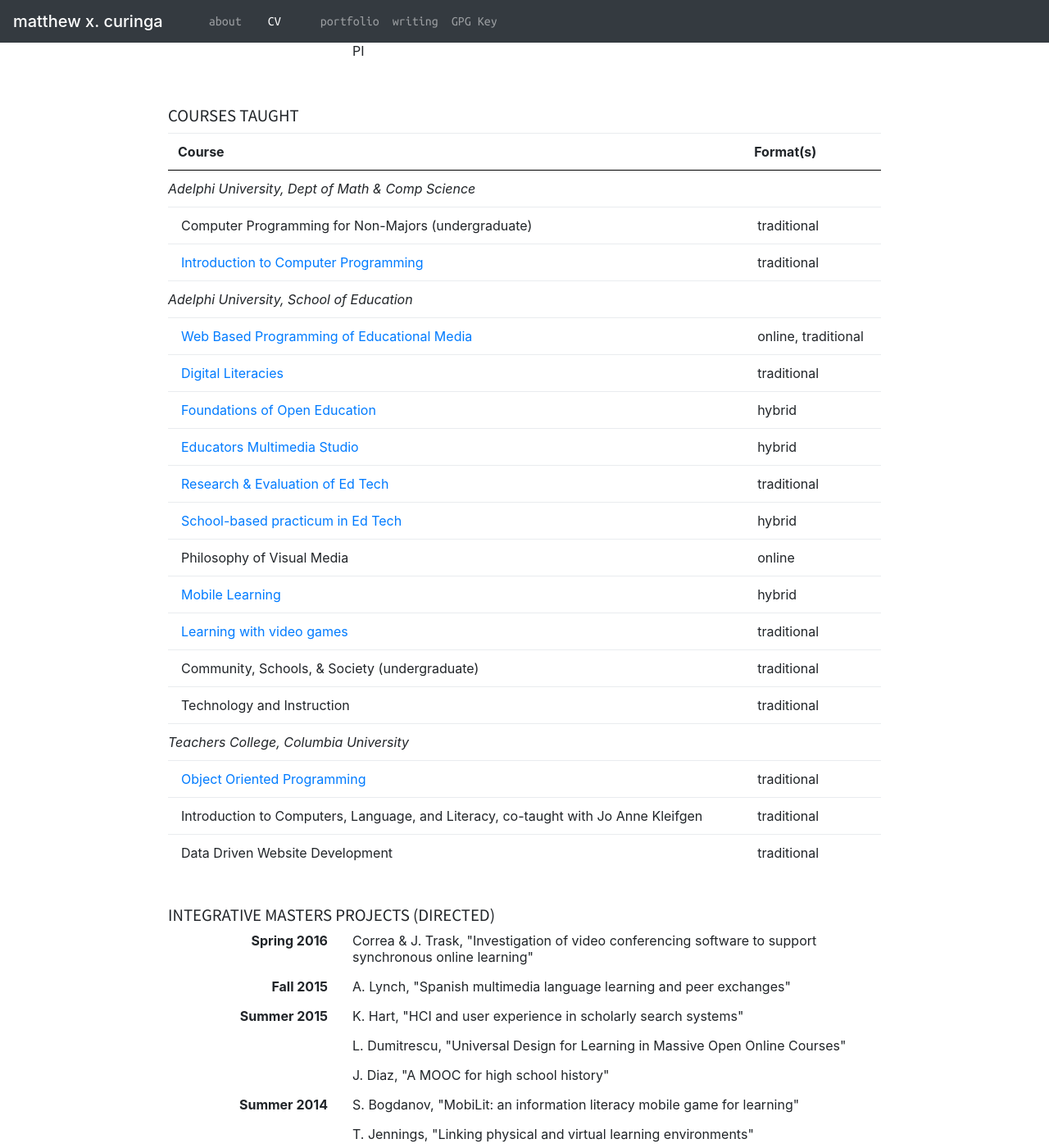
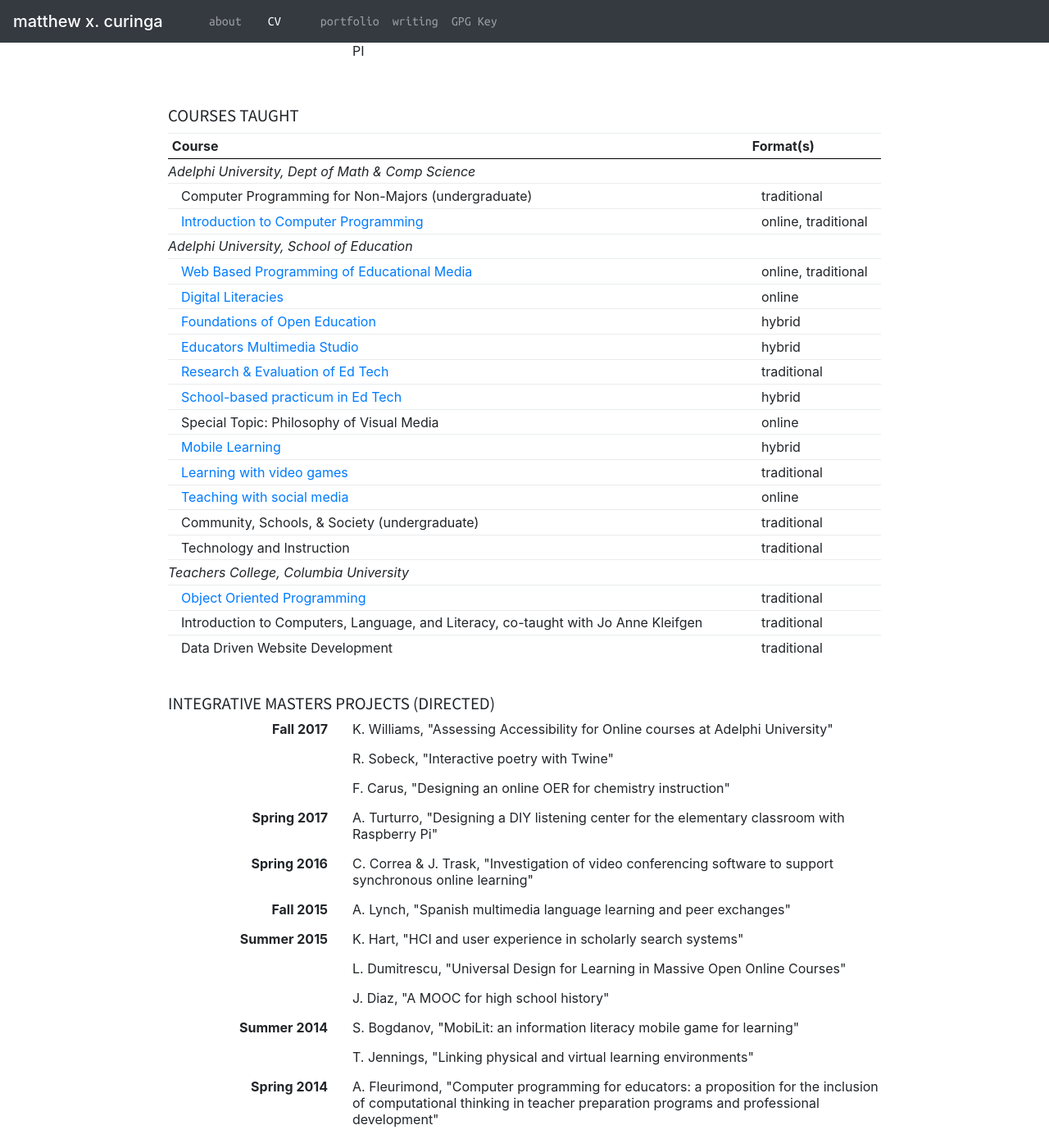
Before and after one commit to mcuringa/mcuringa.github.com, a Jekyll site: the page built from cv.md, in a window 1280 px wide and 1400 px high, scrolled down 4763 px. Shown: the whole window at 82% size. Built offline with Jekyll 4.4.1, drawn with Linux system fonts in a browser that asks for light colours; nearby versions of some CDN libraries; some of the changed text lies outside the part shown.

Commit message:
updated for teaching award

```diff
--- a/_config.yml
+++ b/_config.yml
@@ -25,7 +25,7 @@
 # Build settings
 markdown: kramdown
 theme: minima
-plugins:
+plugins_dir:
   - jekyll-feed
 
 collections:
--- a/_data/service.csv
+++ b/_data/service.csv
@@ -1,7 +1,7 @@
 date,title,job,place
 2017-present,[Zero Day Camp (non-profit organization)](https://zeroday.camp),"co-founder, Board of Directors","Brooklyn, NY"
 2012-2017,Wikiotics Foundation (non-profit organization),Board of Directors,
-2007-present,[Teunis G. Bergen Public School 9](http://www.ps9brooklyn.org),Bilingual Education & Technology Advisor,"Brooklyn, NY"
+2007-2017,[Teunis G. Bergen Public School 9](http://www.ps9brooklyn.org),Bilingual Education & Technology Advisor,"Brooklyn, NY"
 2013-2015,[JCEPS: Journal for Critical Education Policy Studies](http://www.jceps.com/),Advisory Board,
 2010-2015,[Brainscape](http://www.brainscape.com),Advisory Board,
 2011-2013,Edu4,Technology Working Group,
--- a/_data/software.csv
+++ b/_data/software.csv
@@ -1,6 +1,6 @@
 date,title,link,note,role
 2018,Peer Challenge,/software.html#PeerChallenge,mobile app to support peer-to-peer, case-based learning,Lead programmer
-2014-present,PyTutor,/software.html#PyTutor,a social tutoring/peer-learning approach to online computer science education.,Lead developer/architect.
+2014-2017,PyTutor,/software.html#PyTutor,a social tutoring/peer-learning approach to online computer science education.,Lead developer/architect.
 2010-2014,Wikiotics,/software.html#Wikiotics,Free/Open language learning wiki.,Instructional design, curriculum development, software architecture.
 2009-2010,Brainscape,/software.html#Brainscape,Mobile & Web Study Platform,Lead developer
 2002-2008,RewardTV,/software.html#RewardTV,Gamified Media/Market Research Platform,Lead programmer
--- a/_data/theses.csv
+++ b/_data/theses.csv
@@ -1,5 +1,9 @@
 date,authors,title
-Spring 2016,Correa & J. Trask,Investigation of video conferencing software to support synchronous online learning
+Fall 2017,K. Williams,Assessing Accessibility for Online courses at Adelphi University
+,R. Sobeck,Interactive poetry with Twine
+,F. Carus,Designing an online OER for chemistry instruction
+Spring 2017, A. Turturro,Designing a DIY listening center for the elementary classroom with Raspberry Pi
+Spring 2016,C. Correa & J. Trask,Investigation of video conferencing software to support synchronous online learning
 Fall 2015,A. Lynch,Spanish multimedia language learning and peer exchanges
 Summer 2015,K. Hart,HCI and user experience in scholarly search systems
 ,L. Dumitrescu,Universal Design for Learning in Massive Open Online Courses
--- a/_data/work.csv
+++ b/_data/work.csv
@@ -1,5 +1,5 @@
 date,title,job,link,place
 2009-2010,Brainscape,Lead Software Developer,http://www.brainscape.com,"New York, NY"
-2002-2008,Nielsen IAG,"Lead Programmer, Web Applications",http://www.nielsen.com,"New York, NY"
+2002-2008,Nielsen / IAG Research,"Lead Programmer, Web Applications",http://www.nielsen.com,"New York, NY"
 1999-2002,Crisp Wireless,"Co-founder, Chief Technical Officer",http://www.crispwireless.com,"New York, NY"
 1997-1999,Sohonet (later RunTime Technologies),Programmer,,"New York, NY"
--- a/cv.md
+++ b/cv.md
@@ -209,31 +209,32 @@
 Courses Taught
 --------------
 
-|---------------------------------------------------------------------------------------------------------+--------------------+
-| Course                                                                                                  |Format(s)           |
-|---------------------------------------------------------------------------------------------------------|--------------------|
-|---------------------------------------------------------------------------------------------------------+--------------------+
-| _Adelphi University, Dept of Math & Comp Science_                                                       |                    |
-| Computer Programming for Non-Majors (undergraduate)                                                     |traditional         |
-| [Introduction to Computer Programming](https://www.auedtech.org/syllabuses/intro-to-programming.html)   |traditional         |
-| _Adelphi University, School of Education_                                                               |                    |
-| [Web Based Programming of Educational Media](https://www.auedtech.org/syllabuses/web-programming.html)  |online, traditional |
-| [Digital Literacies](https://www.auedtech.org/syllabuses/digital-literacies.html)                       |traditional         |
-| [Foundations of Open Education](https://www.auedtech.org/syllabuses/open-ed.html)                       |hybrid              |
-| [Educators Multimedia Studio](https://www.auedtech.org/syllabuses/multimedia-studio.html)               |hybrid              |
-| [Research & Evaluation of Ed Tech](https://www.auedtech.org/syllabuses/research-seminar.html)           |traditional         |
-| [School-based practicum in Ed Tech](https://www.auedtech.org/syllabuses/ed-tech-school-practicum.html)  |hybrid              |
-| Philosophy of Visual Media                                                                              |online              |
-| [Mobile Learning](https://www.auedtech.org/syllabuses/mlearning.html)                                   |hybrid              |
-| [Learning with video games](https://www.auedtech.org/syllabuses/video-games.html)                       |traditional         |
-| Community, Schools, & Society (undergraduate)                                                           |traditional         |
-| Technology and Instruction                                                                              |traditional         |
-| _Teachers College, Columbia University_                                                                 |                    |
-| [Object Oriented Programming](http://matt.curinga.com/java2 "see the course syllabus")                  |traditional         |
-| Introduction to Computers, Language, and Literacy, co-taught with Jo Anne Kleifgen                      |traditional         |
-| Data Driven Website Development                                                                         |traditional         |
-|---------------------------------------------------------------------------------------------------------+--------------------+
-{: #courses-taught .table .table-hover .table-compact }
+|------------------------------------------------------------------------------------------------------------------------+--------------------+
+| Course                                                                                                                 |Format(s)           |
+|------------------------------------------------------------------------------------------------------------------------|--------------------|
+|------------------------------------------------------------------------------------------------------------------------+--------------------+
+| _Adelphi University, Dept of Math & Comp Science_                                                                      |                    |
+| Computer Programming for Non-Majors (undergraduate)                                                                    |traditional         |
+| [Introduction to Computer Programming](https://mcuringa.github.io/adelphi-ed-tech-courses/intro-to-programming.html)   |online, traditional |
+| _Adelphi University, School of Education_                                                                              |                    |
+| [Web Based Programming of Educational Media](https://mcuringa.github.io/adelphi-ed-tech-courses/web-programming.html)  |online, traditional |
+| [Digital Literacies](https://mcuringa.github.io/adelphi-ed-tech-courses/digital-literacies.html)                       |online         |
+| [Foundations of Open Education](https://mcuringa.github.io/adelphi-ed-tech-courses/open-ed.html)                       |hybrid              |
+| [Educators Multimedia Studio](https://mcuringa.github.io/adelphi-ed-tech-courses/multimedia-studio.html)               |hybrid              |
+| [Research & Evaluation of Ed Tech](https://mcuringa.github.io/adelphi-ed-tech-courses/research-seminar.html)           |traditional         |
+| [School-based practicum in Ed Tech](https://mcuringa.github.io/adelphi-ed-tech-courses/ed-tech-school-practicum.html)  |hybrid              |
+| Special Topic: Philosophy of Visual Media                                                                              |online              |
+| [Mobile Learning](https://mcuringa.github.io/adelphi-ed-tech-courses/mlearning.html)                                   |hybrid              |
+| [Learning with video games](https://mcuringa.github.io/adelphi-ed-tech-courses/video-games.html)                       |traditional         |
+| [Teaching with social media](https://mcuringa.github.io/adelphi-ed-tech-courses/social-media.html)                     |online         |
+| Community, Schools, & Society (undergraduate)                                                                          |traditional         |
+| Technology and Instruction                                                                                             |traditional         |
+| _Teachers College, Columbia University_                                                                                |                    |
+| [Object Oriented Programming](https://matt.curinga.com/java2 "see the course syllabus")                                |traditional         |
+| Introduction to Computers, Language, and Literacy, co-taught with Jo Anne Kleifgen                                     |traditional         |
+| Data Driven Website Development                                                                                        |traditional         |
+|------------------------------------------------------------------------------------------------------------------------+--------------------+
+{: #courses-taught .table .table-hover .table-sm }
 
 Integrative Masters Projects (directed)
 ---------------------------------------
```
Also changed, not shown: other parts of cv.md (+1 -1 lines), Gemfile (+1 -24 lines), Gemfile.lock.
